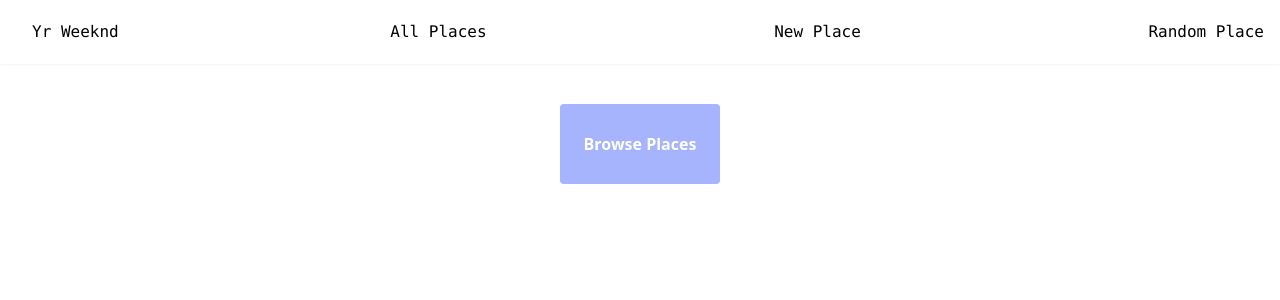
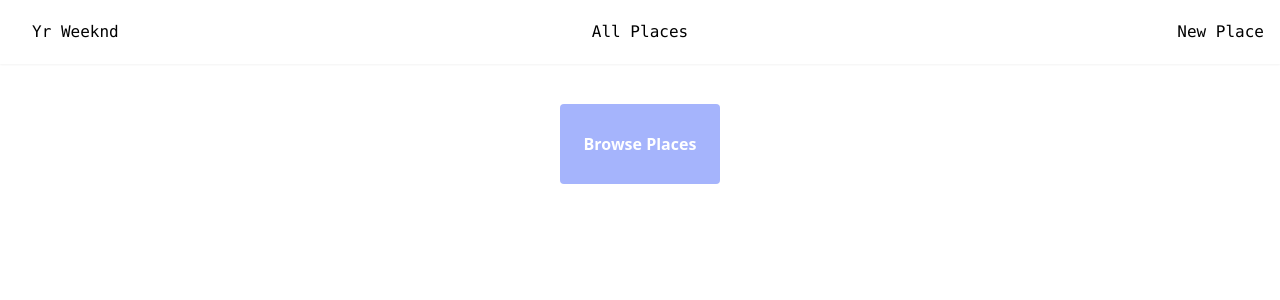
Before and after one commit to erik-eyler/yr-weeknd, a React (Create React App) app in the folder client/: page / in a window 1280 px wide. Shown: the top 300 px of the page. Built offline with nearby package versions, Linux system fonts and the light colour scheme; no server answers.

Commit message:
commented out Post-MVP Random component

```diff
--- a/client/src/App.js
+++ b/client/src/App.js
@@ -5,7 +5,7 @@ import Create from "./components/Create";
 import Details from "./components/Details";
 import Edit from "./components/Edit";
 import List from "./components/List";
-import Random from './components/Random';
+// import Random from './components/Random';
 import { Link } from "react-router-dom";
 
 
@@ -33,9 +33,9 @@ function App() {
       <Route exact path="/places/:id/edit">
         <Edit />
       </Route>
-      <Route path="/random">
+      {/* <Route path="/random">
         <Random />
-      </Route>
+      </Route> */}
     </div>
   );
 }
--- a/client/src/components/Navbar.jsx
+++ b/client/src/components/Navbar.jsx
@@ -7,7 +7,7 @@ export default function Navbar() {
     <Link to="/" className='pl-8'>Yr Weeknd</Link>
     <Link to="/places" className='p-4'>All Places</Link>
     <Link to="/new" className='p-4'>New Place</Link>
-    <Link to="/random" className='p-4'>Random Place</Link>
+    {/* <Link to="/random" className='p-4'>Random Place</Link> */}
 
 
   </nav>
```
